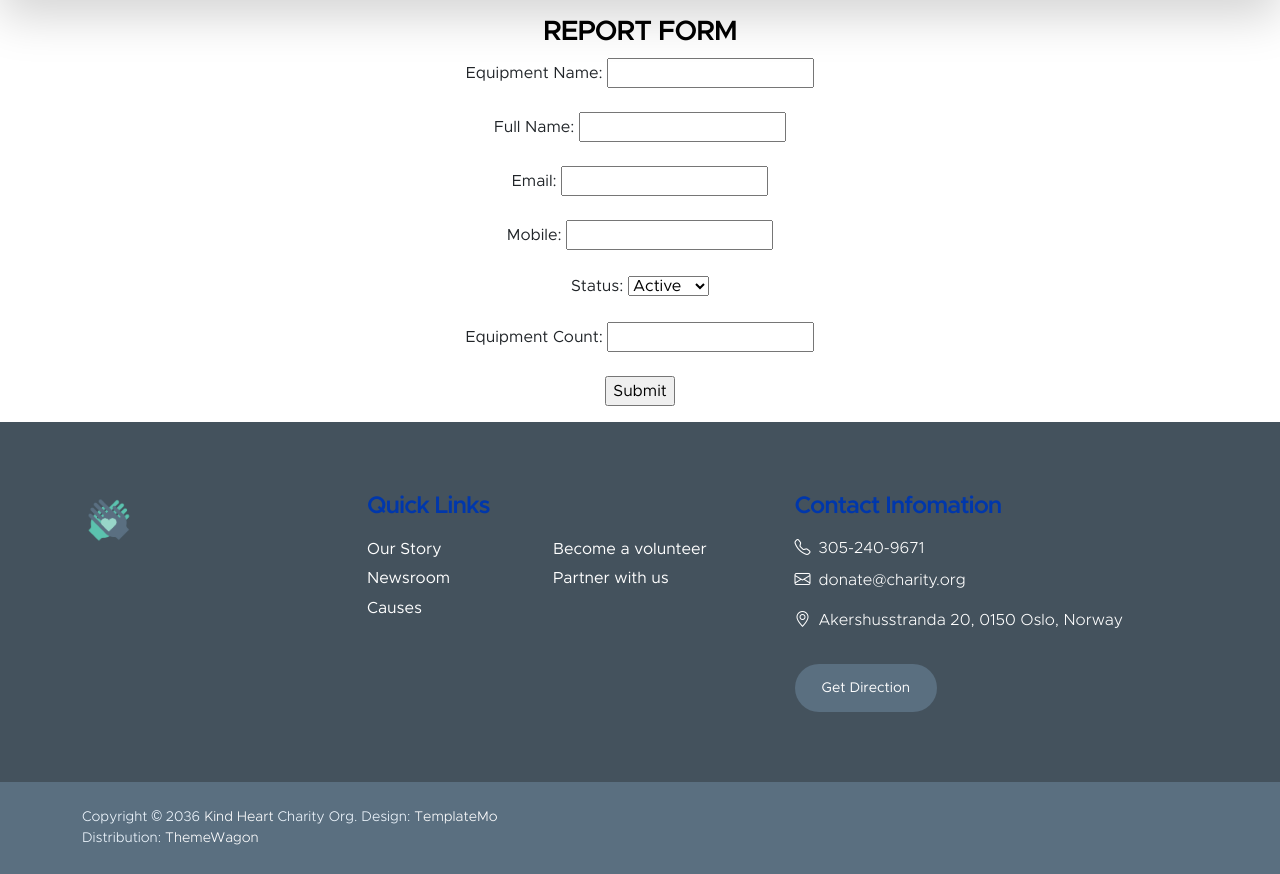
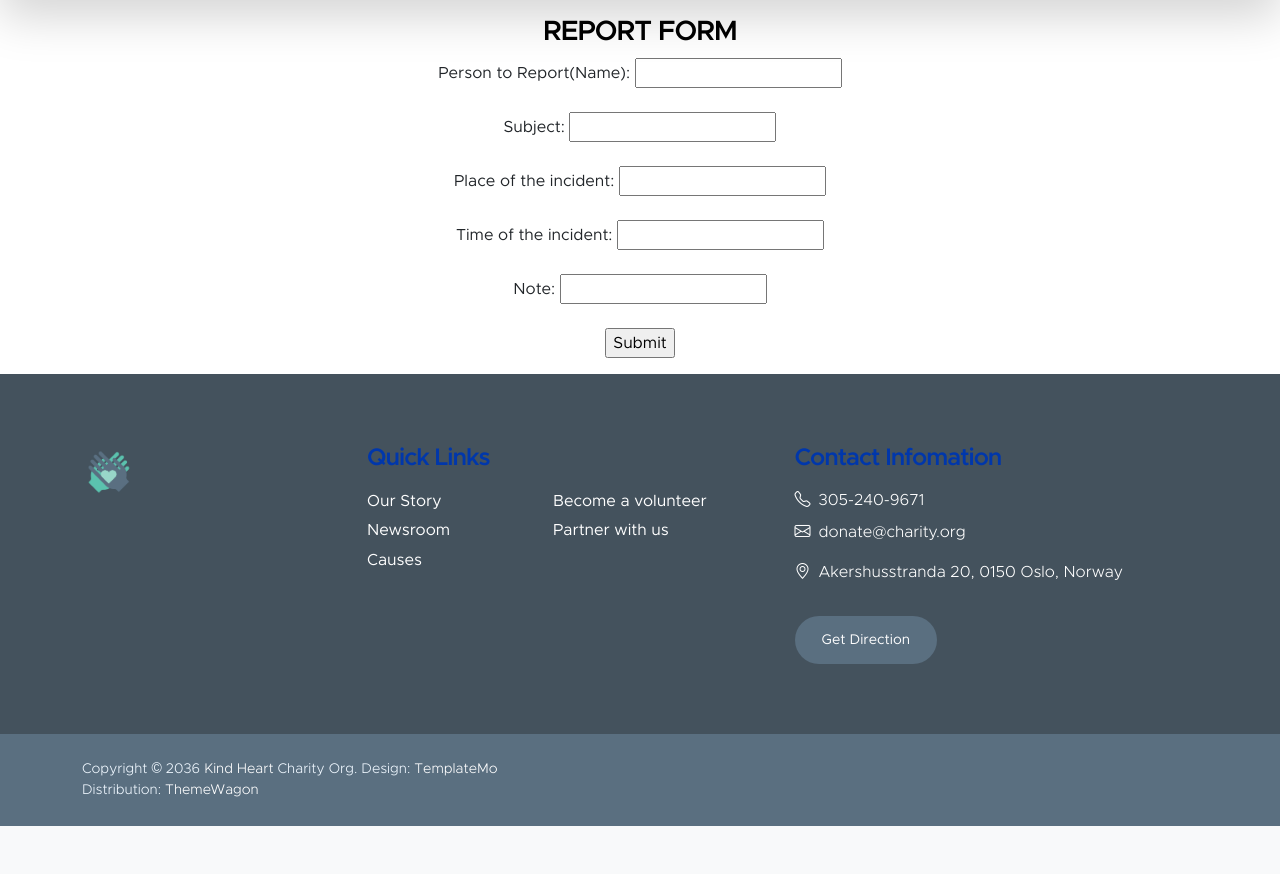
Before and after one commit to chua-hannah/eBrgy, a PHP site: the page made by app/templates/reports.php in a window 1280 px wide. Shown: the part 65-939 px from the top of the page. After the commit the page ends 891 px from the top, so only its background shows below. Run offline with PHP 8.4, Linux system fonts and the light colour scheme; the template is opened without the code that fills it, so the values that code supplies are empty; some libraries are stand-ins or nearby versions.

Commit message:
add report

```diff
--- a/app/templates/reports.php
+++ b/app/templates/reports.php
@@ -1,26 +1,19 @@
 <div class="text-center" style="margin: 16px;">
             <div><h4>REPORT FORM</h4></div>
             <form action="process_form.php" method="post">
-        <label for="equipment_name">Equipment Name:</label>
+        <label for="equipment_name">Person to Report(Name):</label>
         <input type="text" id="equipment_name" name="equipment_name" required><br><br>
 
-        <label for="fullname">Full Name:</label>
+        <label for="fullname">Subject:</label>
         <input type="text" id="fullname" name="fullname" required><br><br>
 
-        <label for="email">Email:</label>
+        <label for="email">Place of the incident:</label>
         <input type="email" id="email" name="email" required><br><br>
 
-        <label for="mobile">Mobile:</label>
+        <label for="mobile">Time of the incident:</label>
         <input type="tel" id="mobile" name="mobile" required><br><br>
 
-        <label for="status">Status:</label>
-        <select id="status" name="status" required>
-            <option value="Active">Active</option>
-            <option value="Inactive">Inactive</option>
-            <option value="Repair">Repair</option>
-        </select><br><br>
-
-        <label for="equipment_count">Equipment Count:</label>
+        <label for="equipment_count">Note:</label>
         <input type="number" id="equipment_count" name="equipment_count" required><br><br>
 
         <input type="submit" value="Submit">
```
